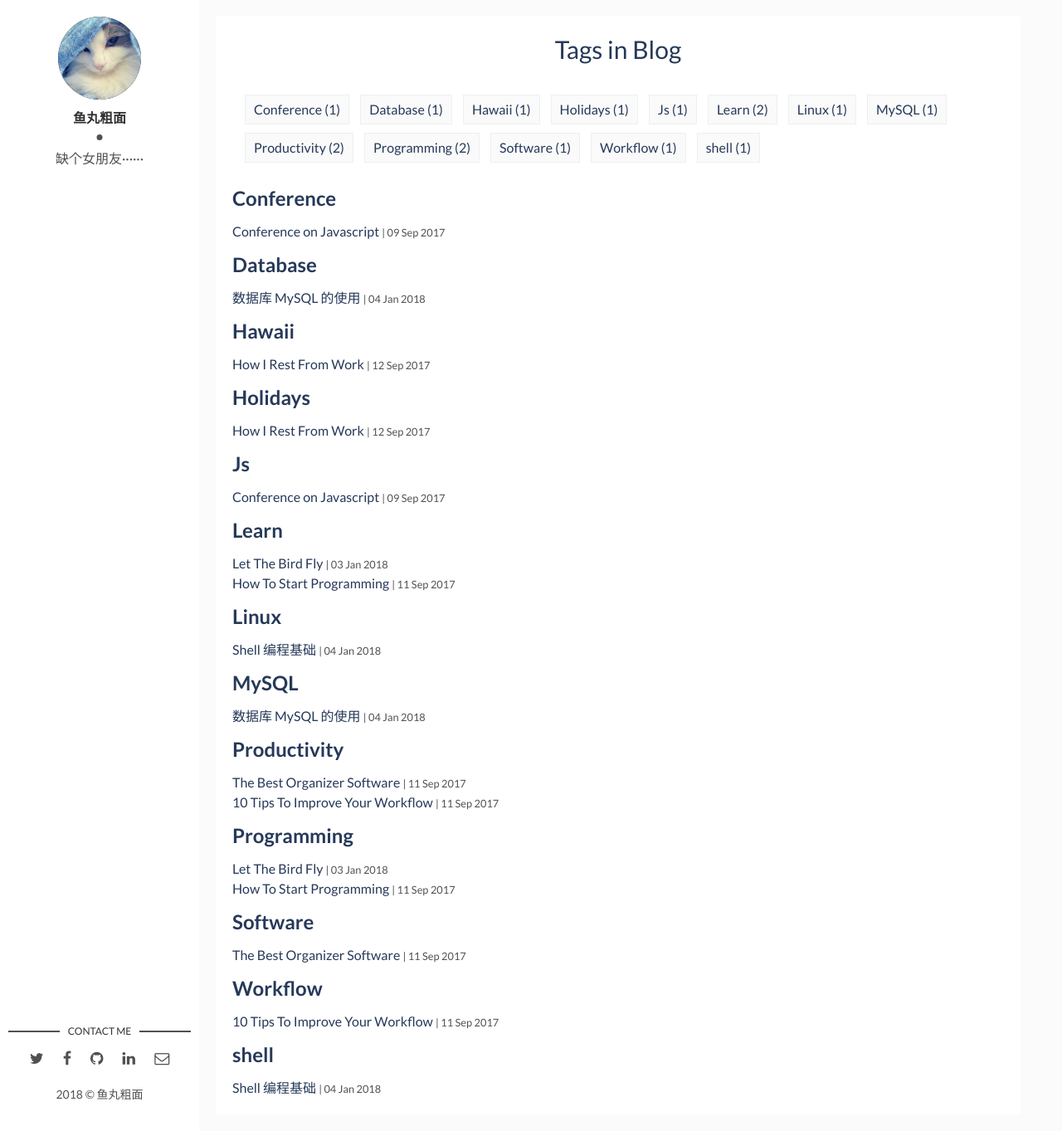
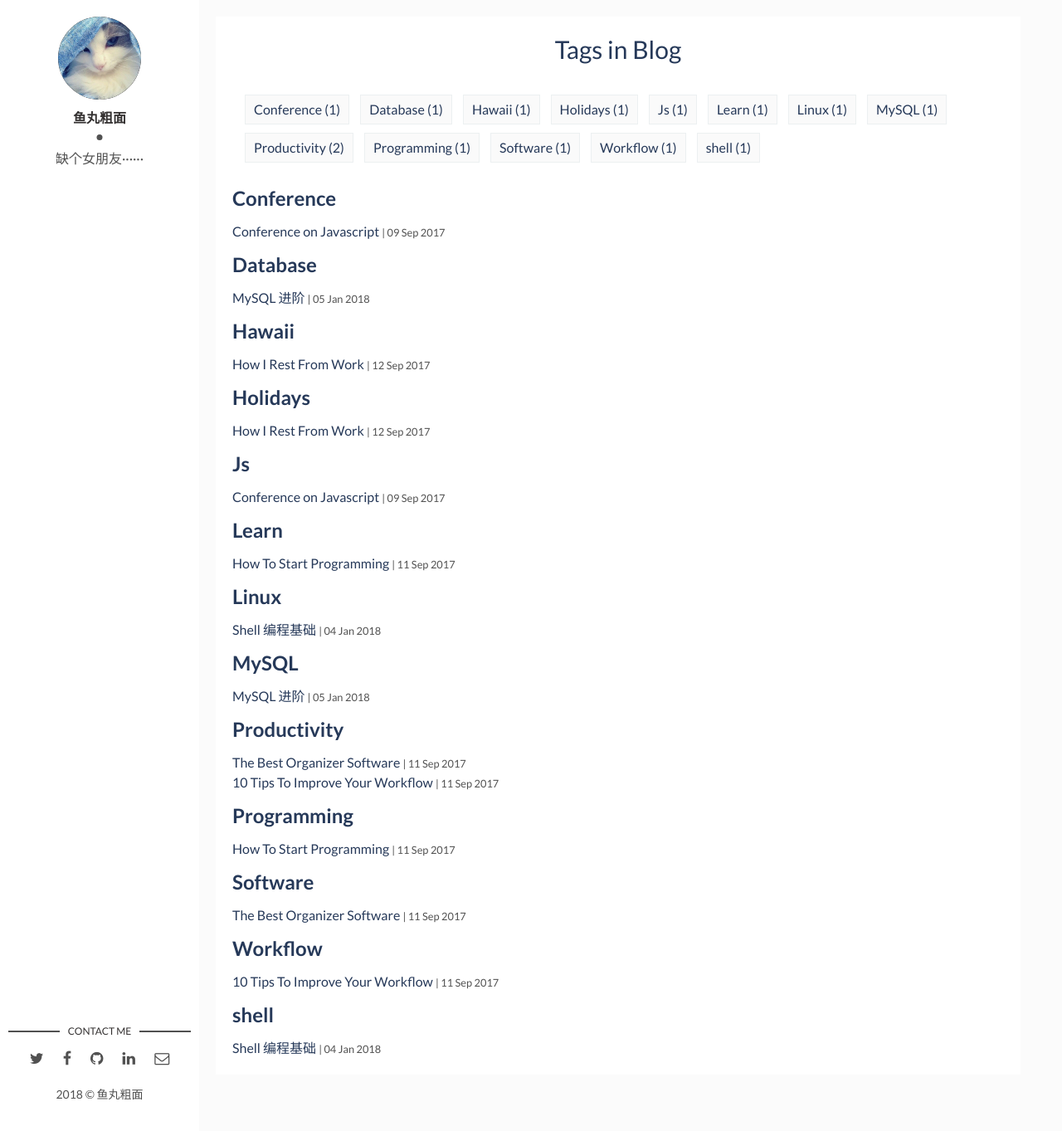
Before and after one commit to MoeexT/Jekyll-NexT, a Jekyll site: the page built from tags.html, in a window 1280 px wide and 1363 px high. Shown: the whole window at 83% size. Built offline with Jekyll 4.4.1, drawn with Linux system fonts in a browser that asks for light colours; some of the changed lines change nothing that is shown.

Commit message:
MySQL
写完了MySQL，心里美滋滋

````diff
--- a/_config.yml
+++ b/_config.yml
@@ -11,7 +11,6 @@ favicon: favicon.ico
 # Author Settings
 author: 鱼丸粗面 # add your name
 author-img: handsome-cat.jpg # add your photo
-about-author: 机器学习和 Python 的基情 # I am a web developer focusing on front-end development. Always hungry to keep learning.  add description
 about-author: 缺个女朋友······ # I am a web developer focusing on front-end development. Always hungry to keep learning.  add description
 twitter: TeemoNicolas # add your Twitter handle
 facebook: # add your Facebook handle
--- a/_posts/2018-01-04-Let-The-Bird-Fly.md
+++ /dev/null
@@ -1,52 +0,0 @@
----
-layout: post
-title: Let The Bird Fly
-date: 2018-01-04 00:00:00 +0300
-description: 这是从Wordpress 向 GitHub 进发的一小步，但这是10#B722大家庭探索新知的一大步 # Add post description (optional)
-img: coffee.jpg
-tags: [Programming, Learn]
----
-
-# GitHub
-*章鱼猫* <br>
-**喜欢GitHub的画风**
-<br>
-
-根据下图所描述的情形，我们可以想象：元旦的晚上，狗哥欢渡春宵彻夜不归。寝室只剩一半人口，闪闪的彩灯让人倍感寂寞。我（中间最帅的那位）拉开正在搞基的两人（两边），拍下了这副**鄙视图**。注：他们俩在鄙视我
-![I and My friends]({{site.baseurl}}/assets/img/722.jpg)
-
-下边的几种语言，你喜欢哪个？
-* [Java](https://www.imooc.com/course/list?c=java)
-* [Python](https://www.imooc.com/course/list?c=python)
-* [jQuery](https://www.imooc.com/course/list?c=jquery)
-
-**Python测试代码**
-
-``` python
-#! python3
-# -*- coding:utf-8 -*-
-
-import time
-import urllib.request as ulb
-
-
-def download(url, proxy=None, num_retries=2):
-	headers = {'User-Agent':'Mozilla/5.0 (Windows; U; Windows NT 6.1; en-US; rv:1.9.1.6) Gecko/20091201 Firefox/3.5.6'}
-	print ("Downloading: "+url+"...")
-	request = ulb.Request(url=url, headers=headers)
-	time.sleep(1)
-	try:
-		html = ulb.urlopen(request).read()
-	except ulb.URLError as e:
-		print ("Download Error: " + str(e.reason))
-		html = None
-		if num_retries > 0:
-			if hasattr(e, 'code') and 500 <= e.code < 600:
-				return download(url, num_retries-1)
-	return html
-```
-
-飞鸟集
-
->她的热切的脸，如夜雨似的，搅扰着我的梦魂。
->>Her wiseful face hunts my dreams like the rain at night.
--- a/_posts/2018-01-05-database-MySQL.md
+++ b/_posts/2018-01-05-database-MySQL.md
@@ -1,13 +1,133 @@
 ---
 layout: post
-title: 数据库 MySQL 的使用
-date: 2018-01-05 00:00:00 +0300
-description: 这篇文章主要介绍了Linux编程的基础：基本语法、条件控制、循环等知识的理解。
+title: MySQL 进阶
+date: 2018-01-06 00:00:00 +0300
+description: MySQL的进阶知识
 img: caspar-rubin-database.jpg # Add image post (optional)
 tags: [MySQL, Database] # add tag
 ---
 
 >My day is done, and I am like a boat drawn on the beach, listening to the dance-music of the tide in the evening. <br>
->日间的工作完了，于是我像一只托在海滩上的小船，静静地听着晚潮跳舞的乐声。
+>日间的工作完了，于是我像一只托在海滩上的小船，静静地听着晚潮跳舞的乐声。————《飞鸟集》
 
-### MySQL的高级用法
+## 基础语法
+
+**简介**
+
+数据库（Database）是按照数据结构来组织、存储和管理数据的仓库，是一款高效存储数据和提供分析计算功能的软件。它描述的是数据和信息之间的关系。<br>
+众所周知，MySQL 为*关系型数据库*(Relational Database Management System)，这种数据库存储数据的模型称为“关系模型”，这种关系模型将生活中的每种数据抽象成一个表。
+
+  表       | table  是关系型数据库中基本存储单位
+  表里有行 | row
+  表里有列 | column
+
+MySQL所使用的 SQL（结构化查询语言）语言是用于访问数据库的最常用标准化语言。主要分为四类：
+
+分类 |   说明   | 关键字
+---- | -------- | ------
+ DDL | 定义语言 | creat
+ DML | 操作语言 | insert、delete、update
+ DCL | 控制语言 | grant、remove
+ DQL | 查询语言 | select
+
+**登陆数据库**
+
+mysql [-D 所选择的数据库名] -h 主机名 -u 用户名 -p，括号中内容可选。
+
+**PROMPT 提示符的修改**
+
+\D | 完整的日期
+\d | 当前数据库
+\h | 服务器名称
+\u | 当前用户
+
+**数据库操作**
+
+create database name | 创建数据库
+show databases       | 查看所有数据库
+drop database name   | 删除某数据库
+use xxx              | 在下文使用某数据库
+truncate 表明        | 清空表中的记录
+
+**表操作**
+
+create table 表名 (列名 数据类型 约束, 列名1···, ···约束) | 创建表，表名一般是以tb_ 开头
+drop table  表名  | 删除表
+alter table  表名 | 添加列
+add/drop  column  | 添加/删除行
+
+**约束**
+
+not null      | 非空约束
+unique        | 唯一约束
+primary key   | 主键约束
+foreigner key | 外键约束
+checked       | 检查约束
+
+**增删查改（CRUD）**
+
+插入数据 | insert into 表名 (列名1,列名2,...) values (值1,值2,...); <br>insert into 表名 values (值1,值2,...,值N); <br>insert into 表名 xxx values (),(),();
+修改数据 | update 表名 set 列名 = 列值 ,列名1=列值1,...;
+删除数据 | delete from 表名 where;
+
+``` sql
+-- 基本查询语法
+select * from tableName --
+-- where 子句功能是增加选择条件
+select 列名1,... from tb_name where 条件
+/*where 的条件{
+  > < >= <= = != <>
+  is null is not null
+  between and
+  in (1,2,3,4)
+  not in (1,2)
+  并且 and 或者 or}*/
+```
+
+## 高级查询
+
+**模糊查询**
+
+select \* from tb_name where usr_name like '条件'
+
+%     | 表示任意0个或多个字符。可匹配任意类型和长度的字符 <br> select \* from tb_name where usr_name like 'A%' 会找出所有名字以‘A'开头的记录，可使用‘and’增加条件
+_     | 表示任意单个字符，常用来限制表达式的字符长度语句 <br> select \* from tb_name where usr_name like '_b' 会找出所有名字第二位是‘b’的记录
+[]    | 表示括号内所列字符中的一个 <br> select \* from tb_name where usr_name like '_[a-c]' 会找出所有名字第二位为‘a、b、c’的记录
+[^]   | 表示不在括号所列之内的单个字符 <br> select \* from tb_name where usr_name like '_[a-c]' 会找出所有名字第二位为不是‘a、b、c’的记录
+
+**分组查询**
+
+语法：“*group by 要分组的列*，”列可以选择多个。一般都和聚合函数搭配使用，而聚合函数可以单独使用。<br>
+*聚合函数：* avg()、sum()、max()、min()、count()、group_concat()、select avg(sal)、depto from 表名 group by 列名 <br>
+注意：查询结果里只能出现被分组的列和聚合的列
+
+**排序**
+
+在查询语句后加 *order by 要排序的列 desc(或asc)，*其中 desc 为降序，asc 为升序。
+
+**分页**
+
+limit m,n  限制，
+m=(页码-1)\*n，
+topN 问题：先排序，再分页
+
+**去重查询**
+关键字：*distinct，*去掉重复记录，在select后使用即可。
+
+**子查询**
+
+子查询就是在查询里写查询，一般用于解决一步不能查询求解的问题。其用法非常灵活，几乎可以写在查询的任何位置。<br>
+语法：<br>
+1. 子查询可以写在select后，作为查询结果
+2. 子查询可以写在 from 后，作为查询源
+3. 子查询可以写在 where 后，作为查询条件
+4. 子查询可以使用主查询的资源，子查询要加括号包裹使用
+5. 当子查询作为数据源在 from 后时，要起别名
+6. 子查询还可以用在 update、insert、delete 里
+7. **having** 限制条件和 where 的功能一样但是having是可以先分组再过滤，但where是先过滤再分组
+
+**表连接**
+
+表连接的作用是将多个表放在一起查询，解决一个表的数据不满足查询需求的问题。<br>
+语法：*from a, b* <br>
+需要注意的是，表连接会产生笛卡尔积，使用的时候一定要使用条件加以限制。
````
